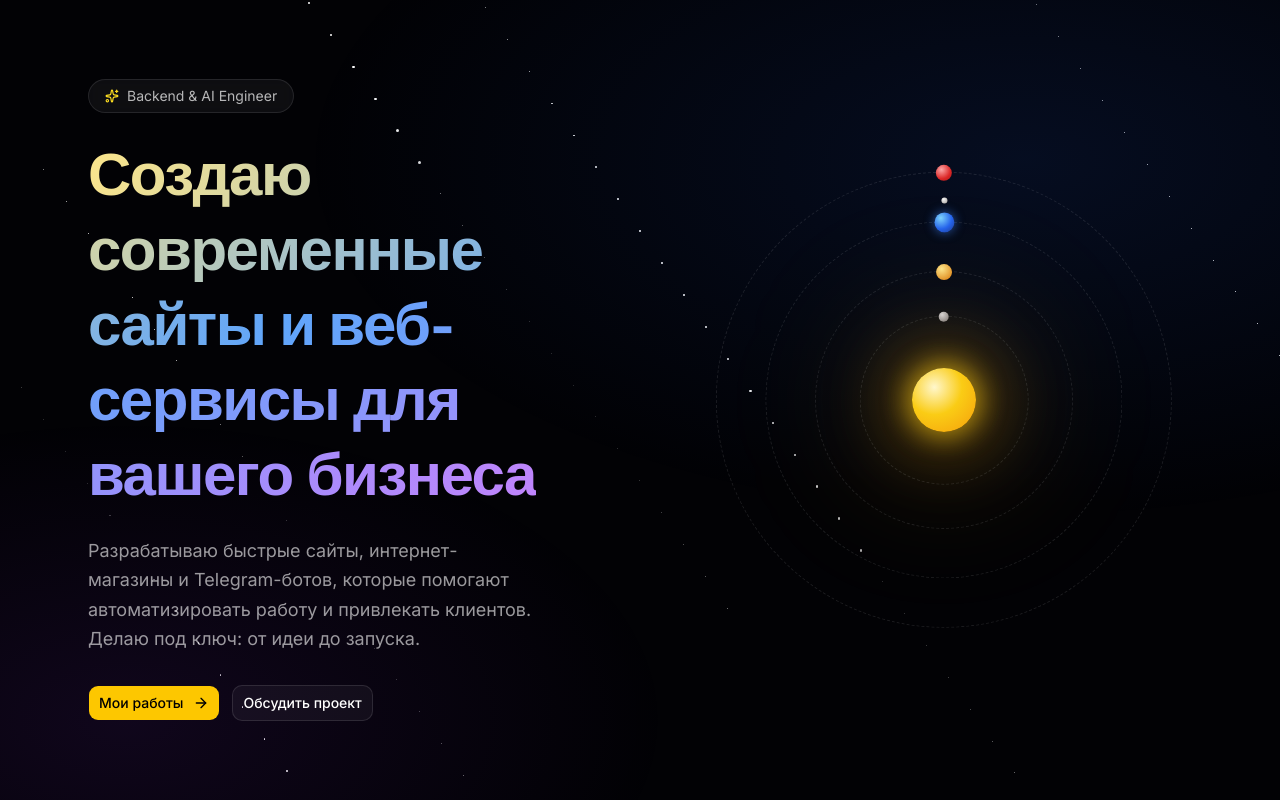
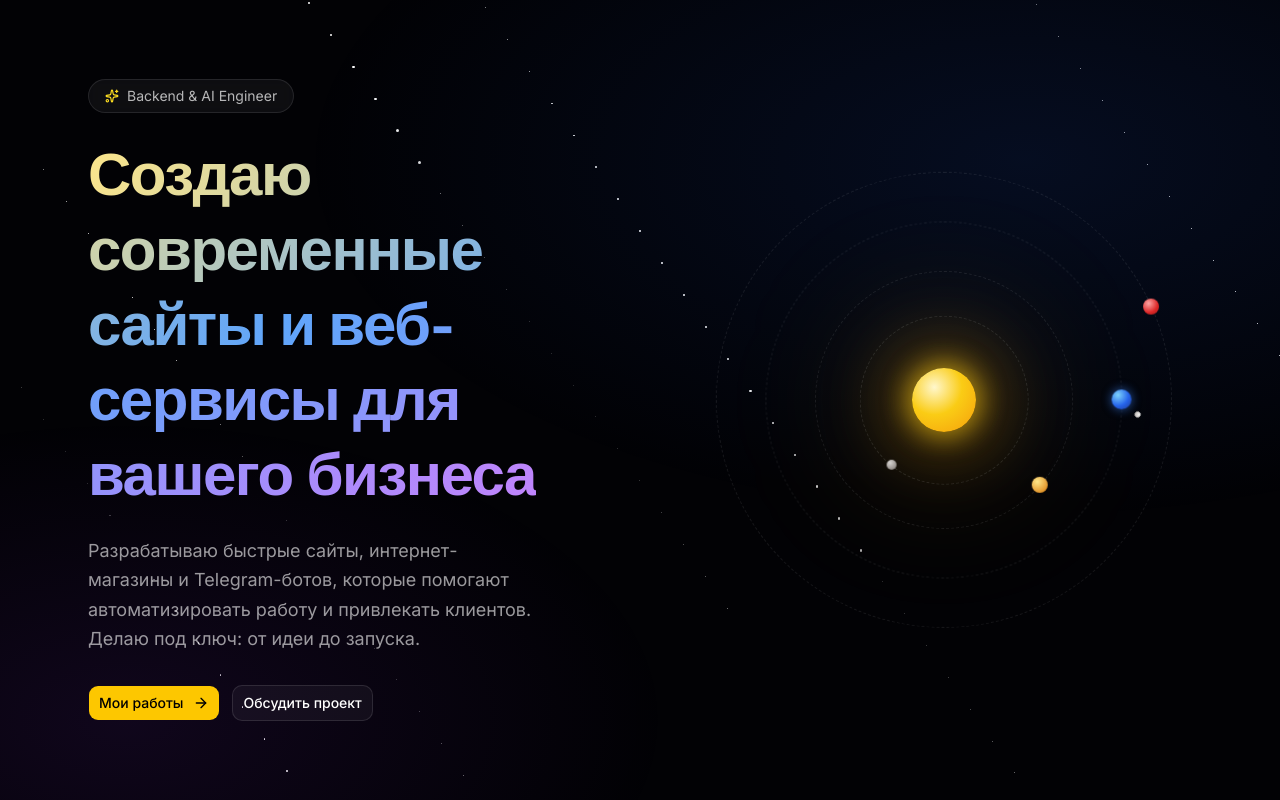
Before and after one commit to Aibek002/aibek-portfolio, a Next.js app: page / in a window 1280 px wide. Built offline with nearby package versions, Linux system fonts and the light colour scheme.

Commit message:
Restore solar orbit spin keyframes

```diff
--- a/app/globals.css
+++ b/app/globals.css
@@ -164,6 +164,15 @@
   }
 }
 
+@keyframes spin {
+  from {
+    transform: rotate(0deg);
+  }
+  to {
+    transform: rotate(360deg);
+  }
+}
+
 @keyframes twinkle {
   0%,
   100% {
```
